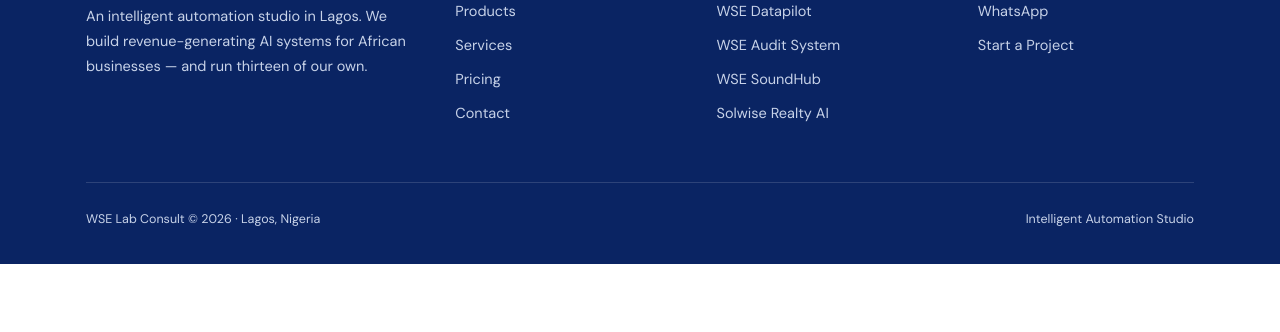
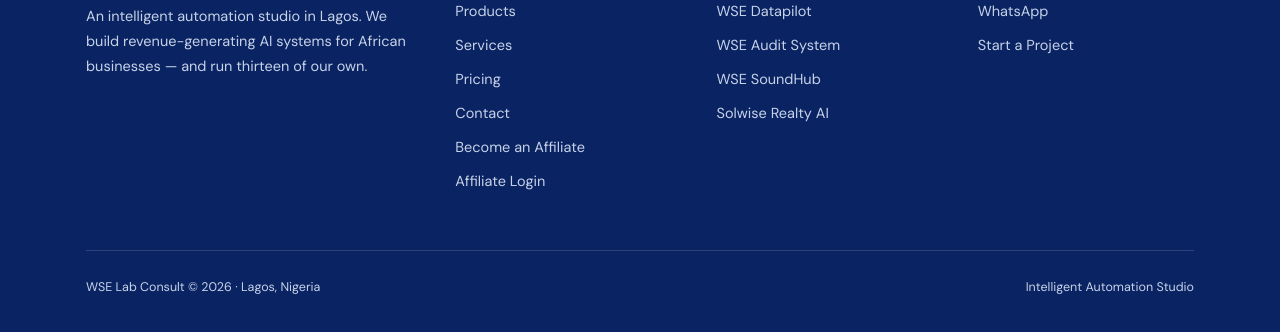
Before and after one commit to wisdomesic6-web/wse-ai-lab, a website: page website/about.html in a window 1280 px wide. Shown: the part 3772-4104 px from the top of the page. Before the commit the page ends 4036 px from the top, so only its background shows below. Drawn offline with Linux system fonts and the light colour scheme; no server answers.

Commit message:
fix(site): add affiliate portal links to main site footers
Become an Affiliate / Affiliate Login were only linked from the
affiliate pages' own footers, so visitors browsing the main site had
no way to discover the portal. Added to index/about/contact/products/
services/product footers, matching the existing pattern.

```diff
--- a/website/about.html
+++ b/website/about.html
@@ -173,6 +173,8 @@
         <a href="services.html">Services</a>
         <a href="index.html#pricing">Pricing</a>
         <a href="contact.html">Contact</a>
+        <a href="become-affiliate.html">Become an Affiliate</a>
+        <a href="affiliate-login.html">Affiliate Login</a>
       </div>
       <div class="footer-col">
         <h4>Live Products</h4>
```
Also changed, not shown: website/contact.html (+2 -0 lines), website/index.html (+2 -0 lines), website/product.html (+2 -0 lines), website/products.html (+2 -0 lines), website/services.html (+2 -0 lines).
